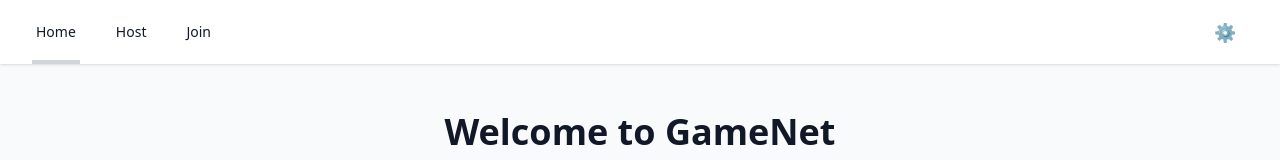
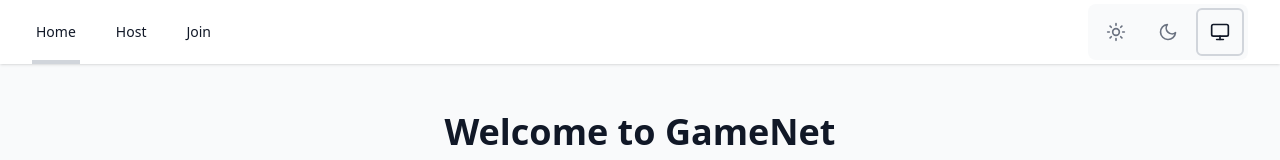
Before and after one commit to pjoe/gamenet, a React (Vite) app: page / in a window 1280 px wide. Shown: the top 160 px of the page. Built offline with nearby package versions, Linux system fonts and the light colour scheme.

Commit message:
feat: update theme toggle

```diff
--- a/src/components/ThemeToggle.tsx
+++ b/src/components/ThemeToggle.tsx
@@ -3,32 +3,97 @@ import { useTheme } from "../contexts/ThemeContext";
 export default function ThemeToggle() {
   const { theme, setTheme } = useTheme();
 
-  const cycleTheme = () => {
-    const themes = ["light", "dark", "system"] as const;
-    const currentIndex = themes.indexOf(theme);
-    const nextIndex = (currentIndex + 1) % themes.length;
-    setTheme(themes[nextIndex]);
-  };
-
-  const getIcon = () => {
-    switch (theme) {
-      case "light":
-        return "☀️";
-      case "dark":
-        return "🌙";
-      case "system":
-        return "⚙️";
-    }
-  };
+  const themes = [
+    {
+      value: "light" as const,
+      label: "Light",
+      icon: (
+        <svg
+          className="w-5 h-5"
+          fill="none"
+          stroke="currentColor"
+          strokeWidth="2"
+          viewBox="0 0 24 24"
+          strokeLinecap="round"
+          strokeLinejoin="round"
+        >
+          <circle cx="12" cy="12" r="4" />
+          <path d="M12 2v2M12 20v2M4.93 4.93l1.41 1.41M17.66 17.66l1.41 1.41M2 12h2M20 12h2M4.93 19.07l1.41-1.41M17.66 6.34l1.41-1.41" />
+        </svg>
+      ),
+    },
+    {
+      value: "dark" as const,
+      label: "Dark",
+      icon: (
+        <svg
+          className="w-5 h-5"
+          fill="none"
+          stroke="currentColor"
+          strokeWidth="2"
+          viewBox="0 0 24 24"
+          strokeLinecap="round"
+          strokeLinejoin="round"
+        >
+          <path d="M21 12.79A9 9 0 1 1 11.21 3 7 7 0 0 0 21 12.79z" />
+        </svg>
+      ),
+    },
+    {
+      value: "system" as const,
+      label: "System",
+      icon: (
+        <svg
+          className="w-5 h-5"
+          fill="none"
+          stroke="currentColor"
+          strokeWidth="2"
+          viewBox="0 0 24 24"
+          strokeLinecap="round"
+          strokeLinejoin="round"
+        >
+          <rect x="2" y="3" width="20" height="14" rx="2" ry="2" />
+          <line x1="8" y1="21" x2="16" y2="21" />
+          <line x1="12" y1="17" x2="12" y2="21" />
+        </svg>
+      ),
+    },
+  ];
 
   return (
-    <button
-      onClick={cycleTheme}
-      className="inline-flex items-center px-3 py-2 text-lg hover:bg-[var(--color-bg-tertiary)] rounded-md transition-colors duration-200"
-      aria-label={`Current theme: ${theme}. Click to cycle themes.`}
-      title={`Theme: ${theme}`}
+    <div
+      className="inline-flex rounded-lg bg-[var(--color-bg-secondary)] p-1 gap-1"
+      role="group"
+      aria-label="Theme selector"
     >
-      {getIcon()}
-    </button>
+      {themes.map((themeOption) => {
+        const isActive = theme === themeOption.value;
+
+        return (
+          <button
+            key={themeOption.value}
+            onClick={() => setTheme(themeOption.value)}
+            className={`
+              flex items-center justify-center p-3 rounded-md
+              transition-all duration-200
+              ${isActive ? "border-2 border-[var(--color-border-active)]" : "border-2 border-transparent"}
+              ${!isActive ? "hover:text-[var(--color-text-primary)]" : ""}
+            `}
+            aria-label={`${themeOption.label} theme`}
+            aria-pressed={isActive}
+          >
+            <span
+              className={
+                isActive
+                  ? "text-[var(--color-text-primary)]"
+                  : "text-[var(--color-text-secondary)]"
+              }
+            >
+              {themeOption.icon}
+            </span>
+          </button>
+        );
+      })}
+    </div>
   );
 }
```
